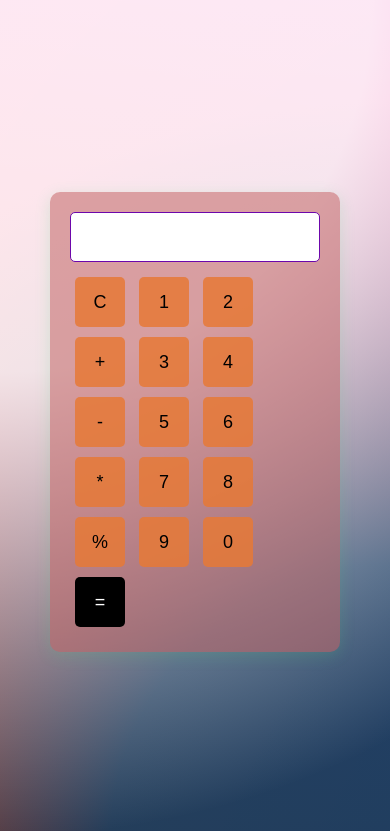
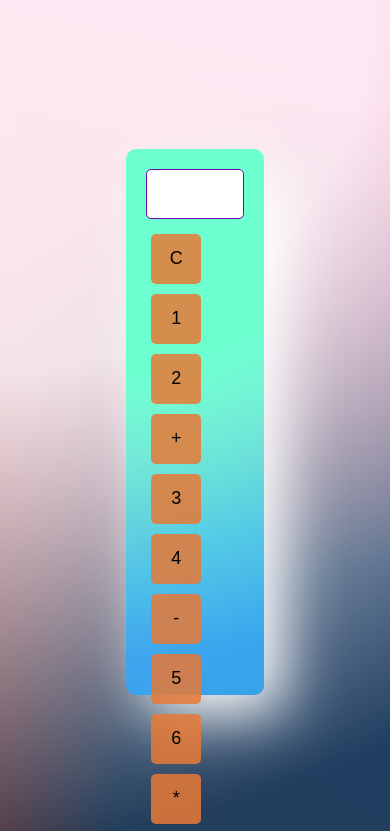
Before and after one commit to Tiyasbanerjee/web-calculator-1.o, a plain HTML site: page index.html in a window 390 px wide. Shown: the top 831 px of the page. Drawn offline with Linux system fonts and the light colour scheme.

Commit message:
make it more responsive

```diff
--- a/style.css
+++ b/style.css
@@ -30,14 +30,29 @@ body {
   margin: 0;
 }
 
-/* Calculator container */
+
 .calculator {
-  background-color: rgba(195, 103, 103, 0.548);  /* Semi-transparent dark red */
-  padding: 20px;                              /* Space inside calculator */
-  border-radius: 10px;                        /* Rounded corners */
-  box-shadow: 0 4px 15px rgba(76, 204, 127, 0.2); /* Subtle shadow */
-  width: 250px;                               /* Fixed width */
+  background:
+    radial-gradient(
+      circle at 0% 0%,
+      rgb(110, 255, 209) 40%,
+      transparent 90%
+    ),
+
+    radial-gradient(
+      circle at 100% 100%,
+      rgba(52, 174, 255, 0.844) 30%,
+      transparent 80%
+    );
+
+
+  padding: 20px;
+  border-radius: 10px;
+  box-shadow: 20px 20px 60px rgb(255, 255, 255);
+  height: 60vh;
+  width: 25vw;
 }
+
 
 /* Display input */
 #display {
```
